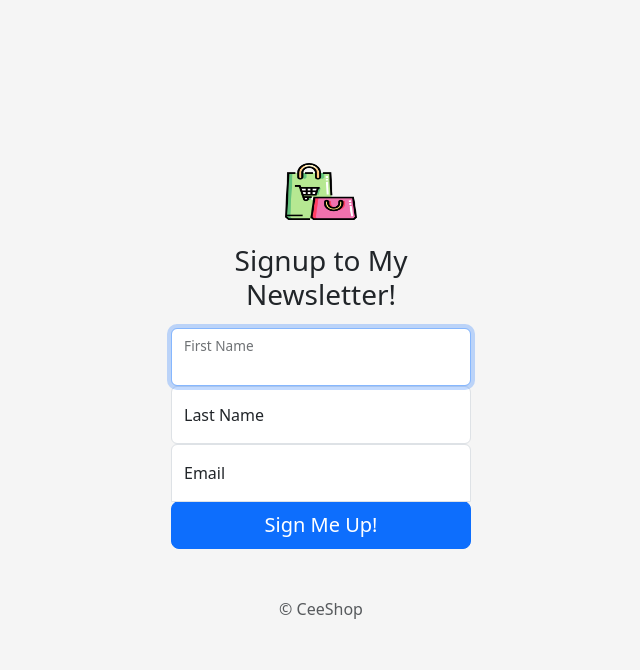
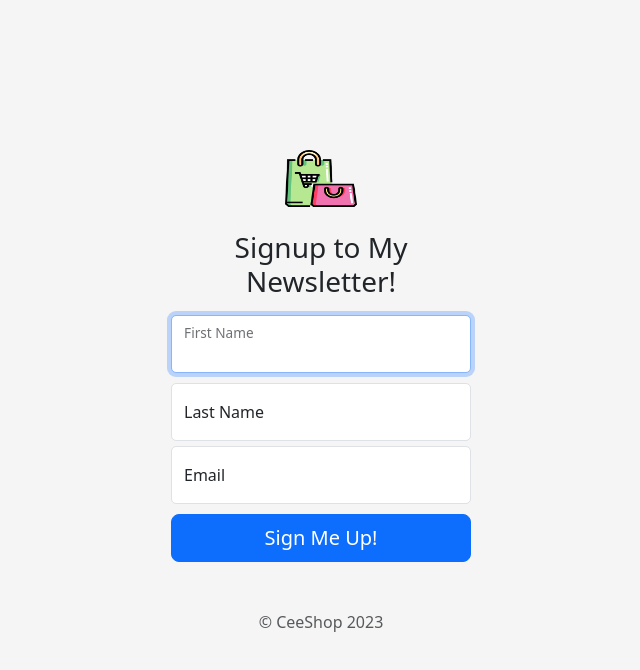
Before and after one commit to lacegiovanni17/Newsletter-Signup, a website: page signup.html in a window 1280 px wide. Shown: the whole page, without its empty margins (319-959 px from the left). Drawn offline with nearby package versions, Linux system fonts and the light colour scheme.

Commit message:
added new feat

```diff
--- a/styles.css
+++ b/public/css/styles.css
@@ -18,16 +18,17 @@ body {
 
 .form-signin .form-floating:focus-within {
     z-index: 2;
+    margin-bottom: 10px;
+    margin-top: 10px;
+}
+
+.form-signin input[type="text"] {
+    margin-bottom: 5px;
+    border-radius: 5px;
 }
 
 .form-signin input[type="email"] {
-    margin-bottom: -1px;
-    border-bottom-right-radius: 0;
-    border-bottom-left-radius: 0;
+    margin-bottom: 10px;
+    border-radius: 5px;
+    /* border-top-right-radius: 0; */
 }
-
-.form-signin input[type="password"] {
-    margin-bottom: 10px;
-    border-top-left-radius: 0;
-    border-top-right-radius: 0;
-}
--- a/signup.html
+++ b/signup.html
@@ -11,7 +11,7 @@
     <link href="https://cdn.jsdelivr.net/npm/bootstrap@5.3.0-alpha1/dist/css/bootstrap.min.css" rel="stylesheet" integrity="sha384-GLhlTQ8iRABdZLl6O3oVMWSktQOp6b7In1Zl3/Jr59b6EGGoI1aFkw7cmDA6j6gD" crossorigin="anonymous">
 
     <!-- Favicons -->
-<link rel="icon" href="images/favicon.ico">
+<link rel="icon" href="public/images/favicon.ico">
 <link rel="apple-touch-icon" href="/docs/5.3/assets/img/favicons/apple-touch-icon.png" sizes="180x180">
 <link rel="icon" href="/docs/5.3/assets/img/favicons/favicon-32x32.png" sizes="32x32" type="image/png">
 <link rel="icon" href="/docs/5.3/assets/img/favicons/favicon-16x16.png" sizes="16x16" type="image/png">
@@ -20,29 +20,29 @@
 <link rel="icon" href="/docs/5.3/assets/img/favicons/favicon.ico">
 <meta name="theme-color" content="#712cf9">
     <!-- Custom styles for this template -->
-    <link href="styles.css" rel="stylesheet">
+    <link href="public/css/styles.css" rel="stylesheet">
   </head>
   <body class="text-center">
 <main class="form-signin w-100 m-auto">
   <form>
-    <img class="mb-4" src="images/shopping-bag.png" alt="" width="72" height="57">
+    <img class="mb-4" src="public/images/shopping-bag.png" alt="" width="72" height="57">
     <h1 class="h3 mb-3 fw-normal">Signup to My Newsletter!</h1>
 
     <div class="form-floating">
-      <input type="text" class="form-control" id="floatingInput" placeholder="First Name" required autofocus>
+      <input type="text" name="fName" class="form-control" id="floatingInput" placeholder="First Name" required autofocus>
       <label for="floatingInput">First Name</label>
     </div>
     <div class="form-floating">
-      <input type="text" class="form-control" id="floatingPassword" placeholder="Last Name" required>
+      <input type="text"  name="lName" class="form-control" id="floatingPassword" placeholder="Last Name" required>
       <label for="floatingPassword">Last Name</label>
     </div>
     <div class="form-floating">
-      <input type="email" class="form-control" id="floatingPassword" placeholder="Email" required>
+      <input type="email" name="email" class="form-control" id="floatingPassword" placeholder="Email" required>
       <label for="floatingPassword">Email</label>
     </div>
 
     <button class="w-100 btn btn-lg btn-primary" type="submit">Sign Me Up!</button>
-    <p class="mt-5 mb-3 text-muted">&copy; CeeShop</p>
+    <p class="mt-5 mb-3 text-muted">&copy; CeeShop 2023</p>
   </form>
 </main>
 
```
Also changed, not shown: app.js (+16 -0 lines), public/images/favicon.ico (renamed from images/favicon.ico), public/images/shopping-bag.png (renamed from images/shopping-bag.png), 2 other files.
